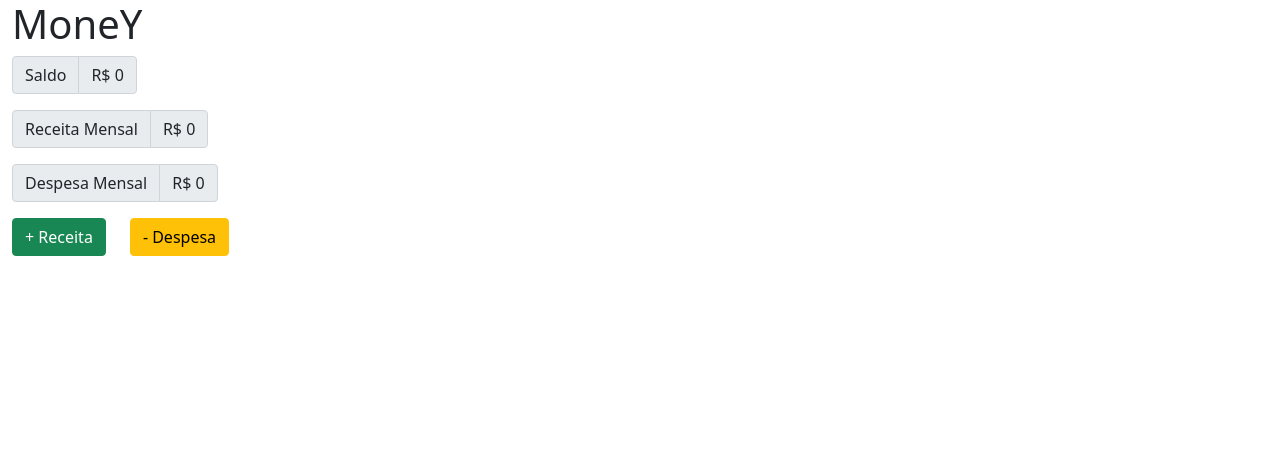
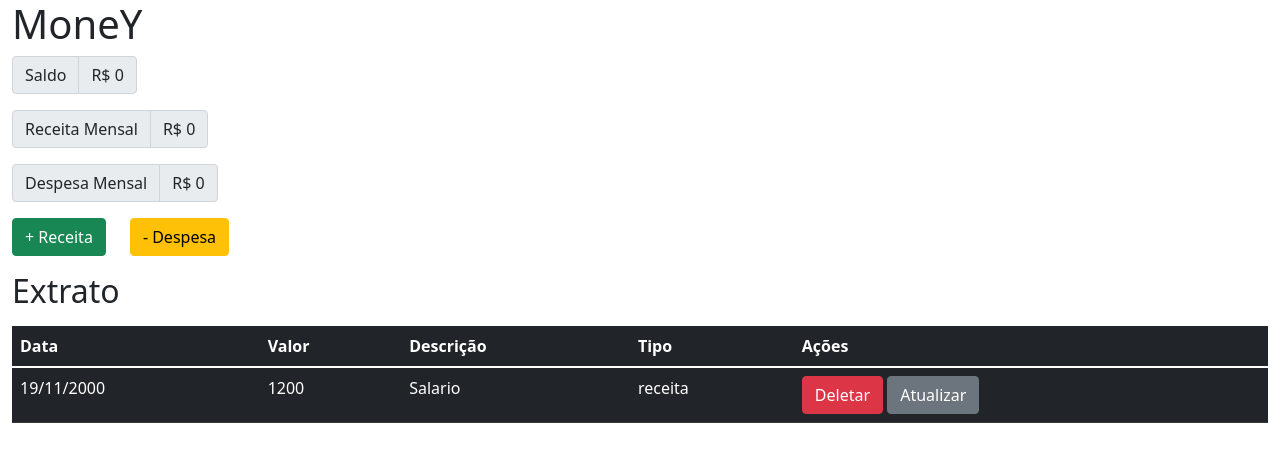
Before and after one commit to devanessacarvalho/money, a Flask app: page / in a window 1280 px wide. Shown: the top 462 px of the page. Run offline with Flask 2, Linux system fonts and the light colour scheme; some libraries are stand-ins or nearby versions.

Commit message:
feat: tabela de extrato em progresso

```diff
--- a/templates/index.html
+++ b/templates/index.html
@@ -31,5 +31,35 @@
       - Despesa
     </a>
   </div>
+
+  <div class="mt-3">
+    <h2>Extrato</h2>
+    <table class="table table-dark table-hover mt-3">
+      <thead>
+        <tr>
+          <th scope="col">Data</th>
+          <th scope="col">Valor</th>
+          <th scope="col">Descrição</th>
+          <th scope="col">Tipo</th>
+          <th scope="col">Ações</th>
+        </tr>
+      </thead>
+      <tbody>
+        <tr>
+          <td scope="row">19/11/2000</td>
+          <td>1200</td>
+          <td>Salario</td>
+          <td>receita</td>
+          <td>
+            <a class="btn btn-danger" href='/deletar/receita/8b206b50-c157-440c-a950-e521cf5c46e4'>
+              Deletar
+            </a>
+            <a href='/atualizar/receita/8b206b50-c157-440c-a950-e521cf5c46e4'class="btn btn-secondary">
+              Atualizar
+            </a>
+          </td>
+        </tr>
+    </table>
+  </div>
 </div>
 {% endblock %}
```
